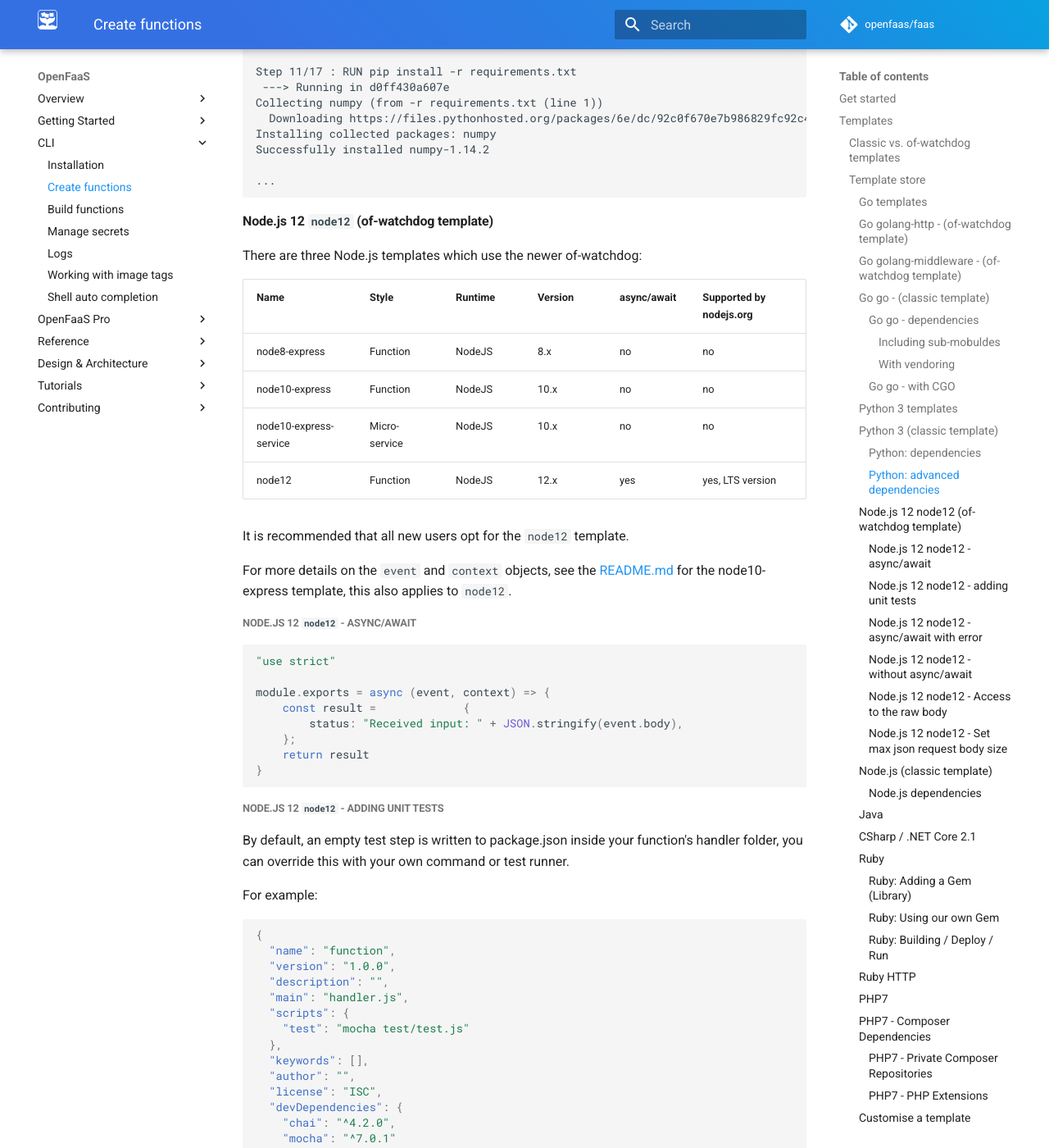
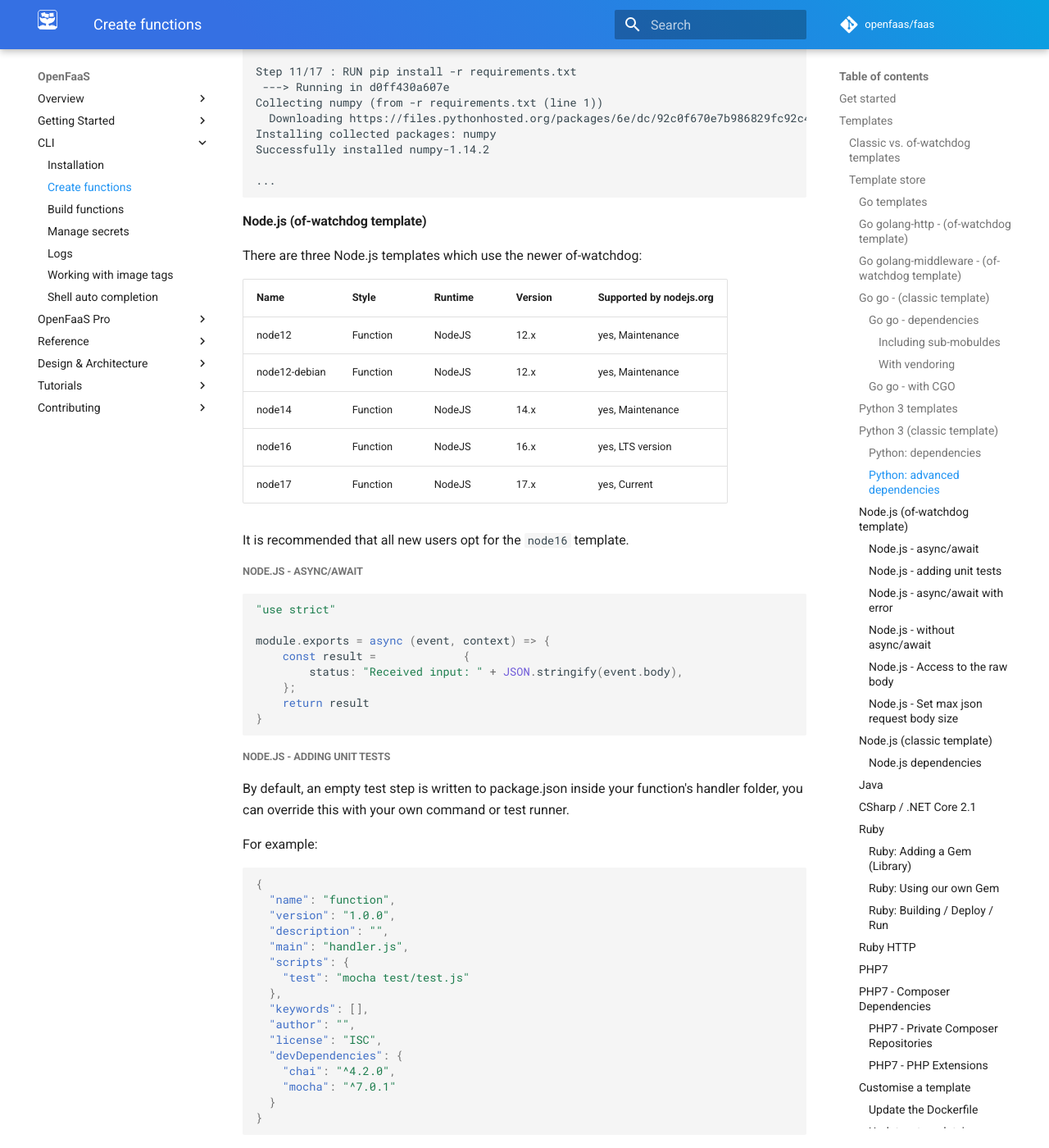
Before and after one commit to openfaas/docs, an MkDocs documentation site: the page built from docs/cli/templates.md, in a window 1280 px wide and 1400 px high, scrolled down 6299 px. Shown: the whole window at 82% size. Built offline with MkDocs 1.6.1 and Material for MkDocs 9.7.7, drawn with Linux system fonts in a browser that asks for light colours; comment, search, counter and statistics services are not loaded; some of the changed text lies outside the part shown.

Commit message:
Updating the node js template docs with current store version list
Signed-off-by: Dustin <dds1024@gmail.com>

````diff
--- a/docs/cli/templates.md
+++ b/docs/cli/templates.md
@@ -289,22 +289,22 @@ Successfully installed numpy-1.14.2
 ...
 ```
 
-#### Node.js 12 `node12` (of-watchdog template)
+#### Node.js (of-watchdog template)
 
 There are three Node.js templates which use the newer of-watchdog:
 
-| Name                   | Style         | Runtime | Version | async/await | Supported by nodejs.org |
-|:-----------------------|:--------------|:--------|:--------|:------------|:------------------------|
-| node8-express          | Function      | NodeJS  | 8.x     | no          | no                      |
-| node10-express         | Function      | NodeJS  | 10.x    | no          | no                      |
-| node10-express-service | Micro-service | NodeJS  | 10.x    | no          | no                      |
-| node12                 | Function      | NodeJS  | 12.x    | yes         | yes, LTS version        |
+| Name                   | Style         | Runtime | Version | Supported by nodejs.org |
+|:-----------------------|:--------------|:--------|:--------|:------------------------|
+| node12                 | Function      | NodeJS  | 12.x    | yes, Maintenance        |
+| node12-debian          | Function      | NodeJS  | 12.x    | yes, Maintenance        |
+| node14                 | Function      | NodeJS  | 14.x    | yes, Maintenance        |
+| node16                 | Function      | NodeJS  | 16.x    | yes, LTS version        |
+| node17                 | Function      | NodeJS  | 17.x    | yes, Current            |
 
-It is recommended that all new users opt for the `node12` template.
 
-For more details on the `event` and `context` objects, see the [README.md](https://github.com/openfaas-incubator/node10-express-template) for the node10-express template, this also applies to `node12`.
+It is recommended that all new users opt for the `node16` template.
 
-##### Node.js 12 `node12` - async/await
+##### Node.js - async/await
 
 ```js
 "use strict"
@@ -317,7 +317,7 @@ module.exports = async (event, context) => {
 }
 ```
 
-##### Node.js 12 `node12` - adding unit tests
+##### Node.js - adding unit tests
 
 By default, an empty test step is written to package.json inside your function's handler folder, you can override this with your own command or test runner.
 
@@ -355,7 +355,7 @@ describe('MyFunction', function() {
 
 If the tests fail, this will also fail the build of your function and prevent it from passing. The logs will be made available via the logs of `faas-cli build/up`.
 
-##### Node.js 12 `node12` - async/await with error
+##### Node.js - async/await with error
 
 ```js
 "use strict"
@@ -365,7 +365,7 @@ module.exports = async (event, context) => {
 }
 ```
 
-##### Node.js 12 `node12` - without async/await
+##### Node.js - without async/await
 
 ```js
 "use strict"
@@ -381,7 +381,7 @@ module.exports = (event, context) => {
 }
 ```
 
-##### Node.js 12 `node12` - Access to the raw body
+##### Node.js - Access to the raw body
 
 Set the environment variable `RAW_BODY` to `true` to set the `context.body` to the original request body rather than the default behavior of parsing it as JSON.
 
@@ -400,7 +400,7 @@ The raw body has a default maximum of 100KB to prevent abuse from users. This ca
     MAX_RAW_BODY: 512kb
 ```
 
-##### Node.js 12 `node12` - Set max json request body size
+##### Node.js - Set max json request body size
 
 Change the maximum size of a JSON request body by setting the environment variable `MAX_JSON_SIZE`. The default value is `'100kb'`
 > Note: the value must be enclosed in quotes `'` `'`
````
